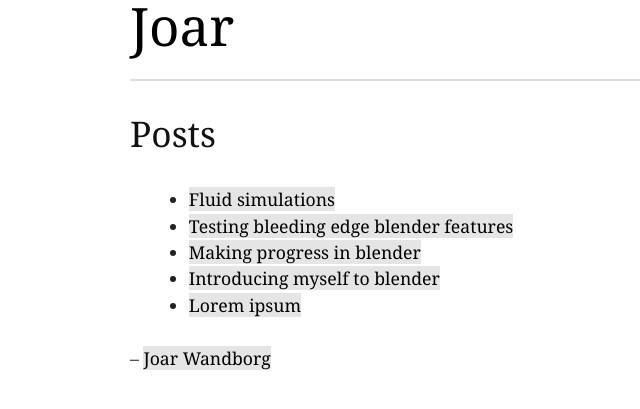
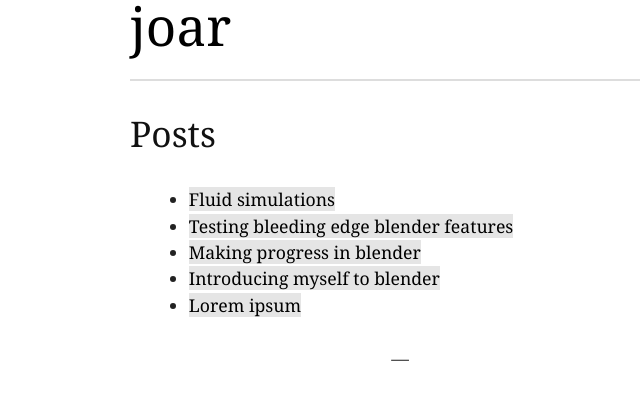
Before and after one commit to joar/jwandborg.github.com, a Jekyll site: the page built from index.md, in a window 1280 px wide. Shown: the top 409 px of the page, without its empty margins (240-880 px from the left). Built offline with Jekyll 4.4.1, drawn with Linux system fonts in a browser that asks for light colours; nearby versions of some CDN libraries.

```diff
--- a/_layouts/default.html
+++ b/_layouts/default.html
@@ -22,7 +22,7 @@
     </header>
     {% else %}
     <header>
-      <h1><a href="/">Joar</a></h1>
+      <h1><a href="/">joar</a></h1>
     </header>
     {% endif %}
     <hr />
@@ -31,7 +31,7 @@
     </div>
     <footer>
       <p>
-	&ndash; <a href="http://wandborg.se" target="_blank">Joar Wandborg</a>
+	&mdash;
       </p>
     </footer>
   </div> <!--! end of #container -->
@@ -45,8 +45,8 @@
 
 
   <!-- scripts concatenated and minified via ant build script-->
-  <script src="js/plugins.js"></script>
-  <script src="js/script.js"></script>
+<!--  <script src="js/plugins.js"></script>
+    <script src="js/script.js"></script> -->
   <!-- end scripts-->
 
 
--- a/css/style.css
+++ b/css/style.css
@@ -307,15 +307,10 @@ li p {
     color: #aaa;
 }
 
-
-
-
-
-
-
-
-
-
+/* Footer */
+footer {
+    text-align: center;
+}
 
 /**
  * Non-semantic helper classes: please define your styles before this section.
```
Also changed, not shown: favicon.ico.
